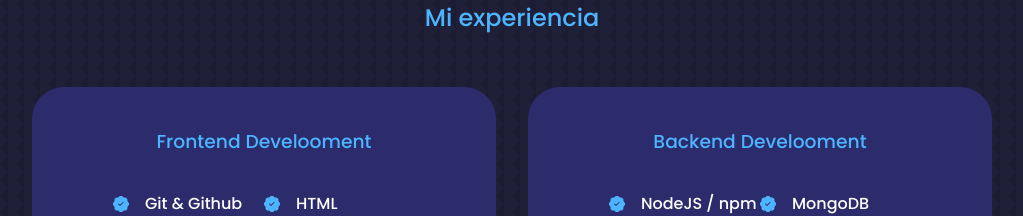
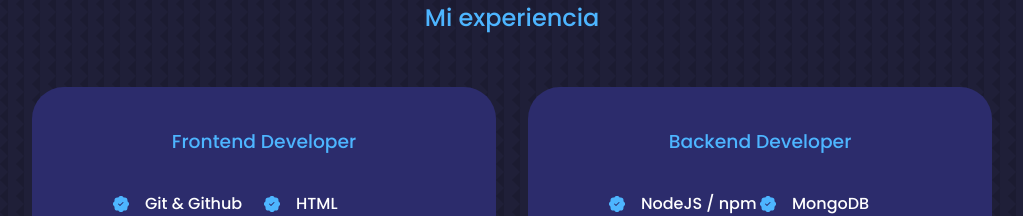
Before and after one commit to RubSDev/Portafolio_Web_RubSDev, a React (Create React App) app: page / in a window 1280 px wide. Shown: the part 1620-1836 px from the top of the page, without its empty margins (128-1151 px from the left). Built offline with nearby package versions, Linux system fonts and the light colour scheme.

Commit message:
uppdate cvs

```diff
--- a/src/components/experience/Experience.jsx
+++ b/src/components/experience/Experience.jsx
@@ -24,7 +24,7 @@ const Experience = () => {
       <h2>Mi experiencia</h2>
       <div className="container experience__container">
         <div className="expenrience__frontend">
-          <h3>Frontend Develooment</h3>
+          <h3>Frontend Developer</h3>
           <div className="experience__content">
             <article className="experience__details">
               <BsFillPatchCheckFill className="experience__details-icon" />
@@ -93,7 +93,7 @@ const Experience = () => {
         </div>
         {/*   END OF FRONTEND*/}
         <div className="expenrience__backend">
-          <h3>Backend Develooment</h3>
+          <h3>Backend Developer </h3>
           <div className="experience__content">
             <article className="experience__details">
               <BsFillPatchCheckFill className="experience__details-icon" />
```
